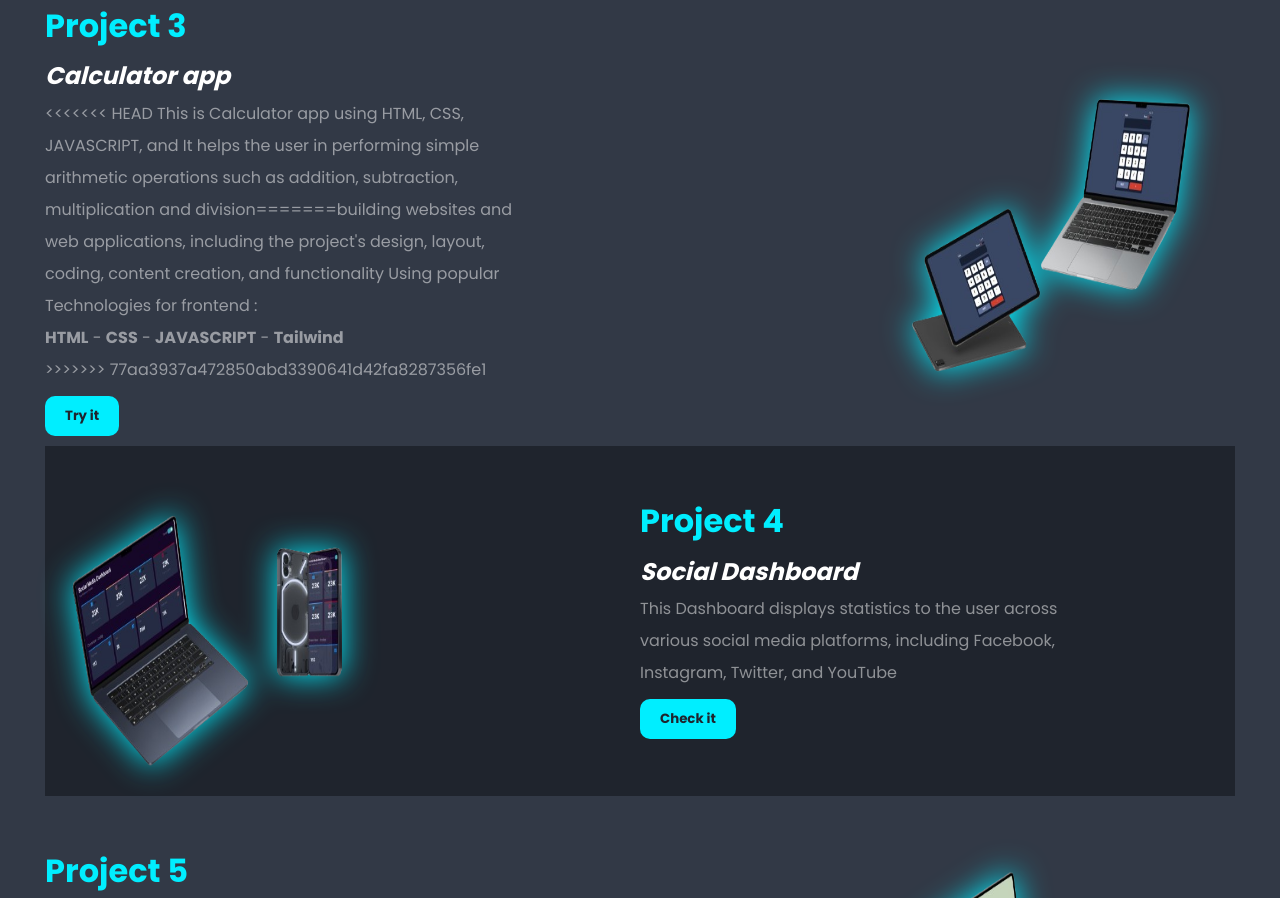
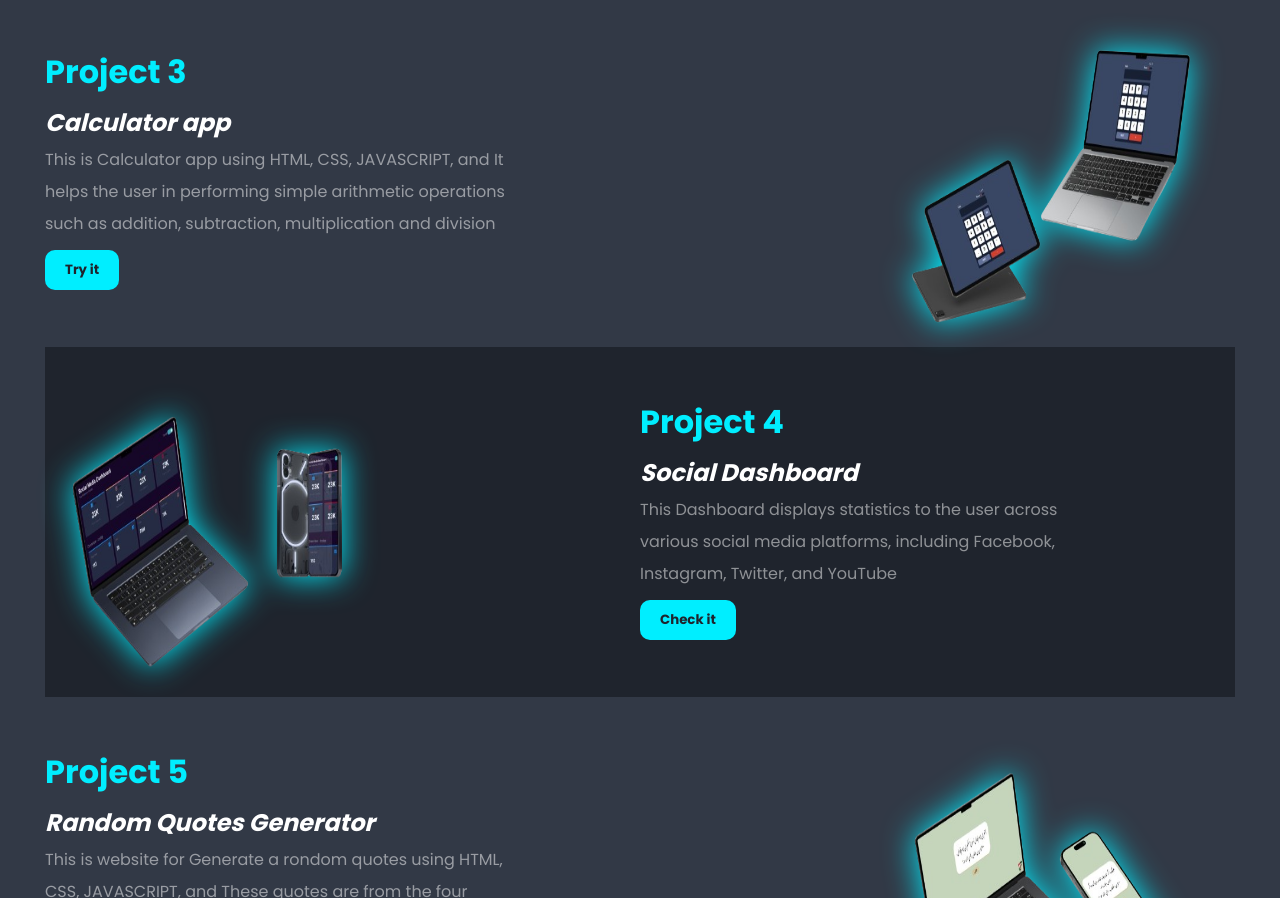
Before and after one commit to Motarek175/Portfolio, a plain HTML site: page index.html in a window 1280 px wide. Shown: the part 2775-3673 px from the top of the page. Drawn offline with nearby package versions, Linux system fonts and the light colour scheme.

Commit message:
Update index.html

```diff
--- a/index.html
+++ b/index.html
@@ -167,13 +167,9 @@
           <h1>Project 3</h1>
           <h2>Calculator app</h2>
           <p>
-            <<<<<<< HEAD This is Calculator app using HTML, CSS, JAVASCRIPT, and It helps the user in performing simple
-              arithmetic operations such as addition, subtraction, multiplication and division=======building websites
-              and web applications, including the project's design, layout, coding, content creation, and functionality
-              Using popular Technologies for frontend : <br /><b>HTML</b> - <b>CSS</b> -
-            <b>JAVASCRIPT</b> - <b>Tailwind</b>
-            <br />
-            >>>>>>> 77aa3937a472850abd3390641d42fa8287356fe1
+              This is Calculator app using HTML, CSS, JAVASCRIPT, and It helps
+              the user in performing simple arithmetic operations such as
+              addition, subtraction, multiplication and division
           </p>
           <button onclick="window.location.href = 'https://motarek175.github.io/Calculator/'">
             Try it
```
